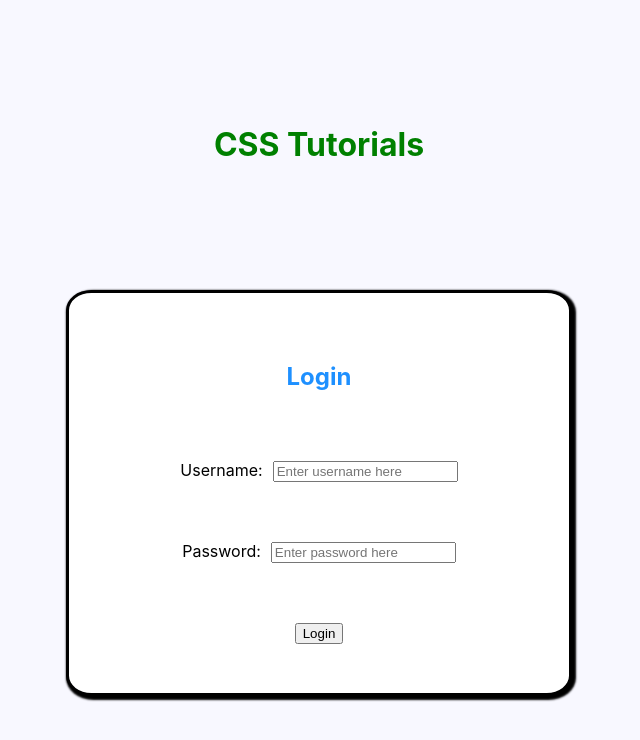
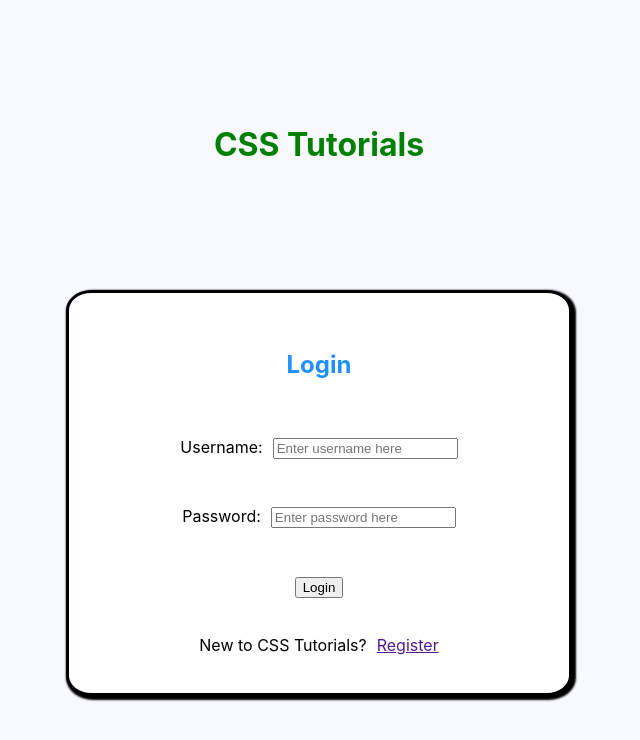
Before and after one commit to paulbrooks646/competencies, a React (Create React App) app: page / in a window 1280 px wide. Shown: the top 740 px of the page, without its empty margins (321-961 px from the left). Built offline with nearby package versions, Linux system fonts and the light colour scheme; what redux-promise-middleware would draw is missing.

Commit message:
auth toggle

```diff
--- a/src/Components/Auth/Auth.js
+++ b/src/Components/Auth/Auth.js
@@ -3,19 +3,20 @@ import axios from "axios";
 import { connect } from "react-redux";
 import { loginUser, registerUser } from "../../redux/userReducer";
 import "./Auth.scss";
+import { Link } from "react-router-dom";
 
 function Auth(props) {
   const [username, setUsername] = useState();
   const [password, setPassword] = useState();
   const [newUsername, setNewusername] = useState();
   const [newPassword, setNewPassword] = useState();
-  const [authCard, setAuthCard] = useState(true)
+  const [authCard, setAuthCard] = useState(true);
+
+  function toggleCard() {
+    setAuthCard(!authCard);
+  }
 
   function login() {
-
-    function toggleCard() {
-      setAuthCard(!authCard)
-    }
     axios
       .post("/api/login", { username, password })
       .then((res) => {
@@ -63,11 +64,12 @@ function Auth(props) {
         <div>
           <button onClick={() => login()}>Login</button>
         </div>
+        <div>
+          <label className="auth-toggle">New to CSS Tutorials?</label>
+          <Link onClick={() => toggleCard()}>Register</Link>
+        </div>
       </div>
       <div className={`${authCard ? "auth-card-open" : "auth-card"}`}>
-        <div>
-          <h3>New to CSS Tutorials?</h3>
-        </div>
         <div>
           <h2>Register</h2>
           <div>
@@ -89,6 +91,10 @@ function Auth(props) {
         <div>
           <button onClick={() => register()}>Register</button>
         </div>
+        <div>
+          <label className="auth-toggle">Already have an account?</label>
+          <Link onClick={() => toggleCard()}>Login</Link>
+        </div>
       </div>
     </div>
   );
--- a/src/Components/Auth/Auth.scss
+++ b/src/Components/Auth/Auth.scss
@@ -24,3 +24,7 @@
 .auth-card-open {
     display: none;
 }
+
+.auth-toggle {
+    margin-right: 10px;
+}
```
